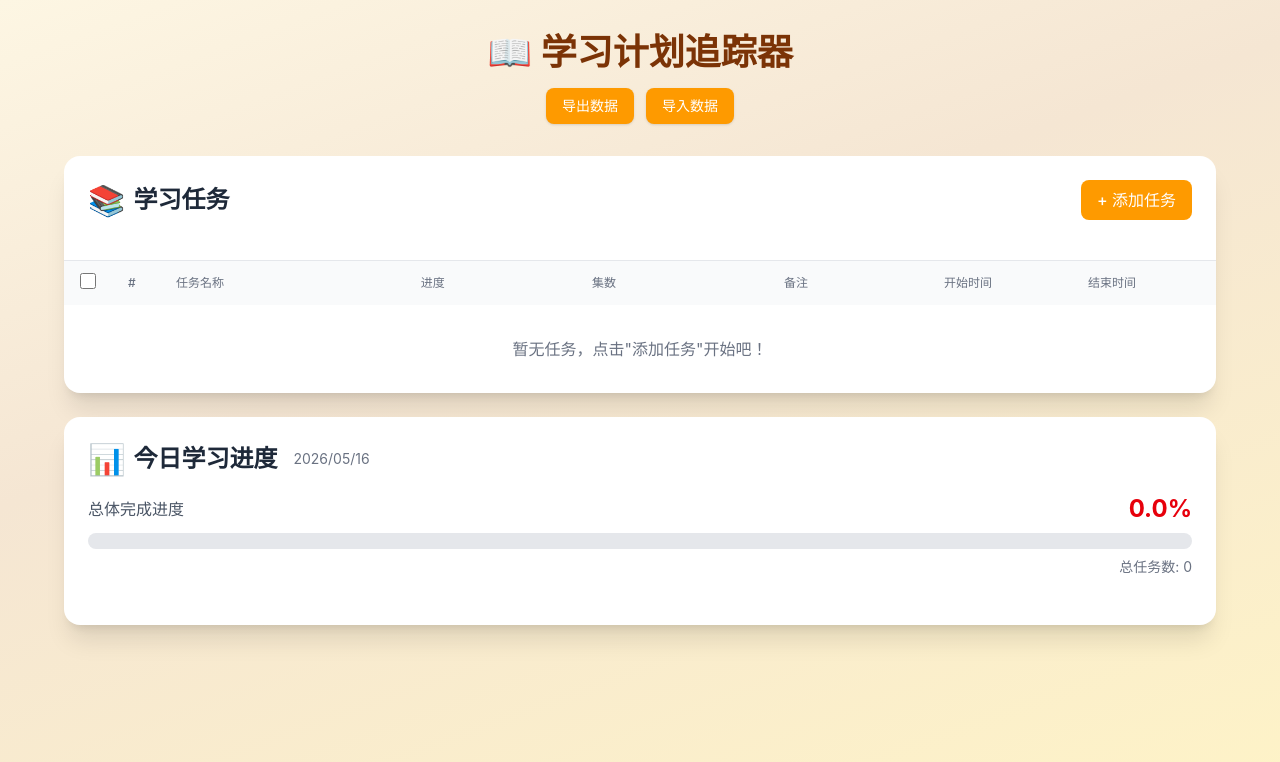
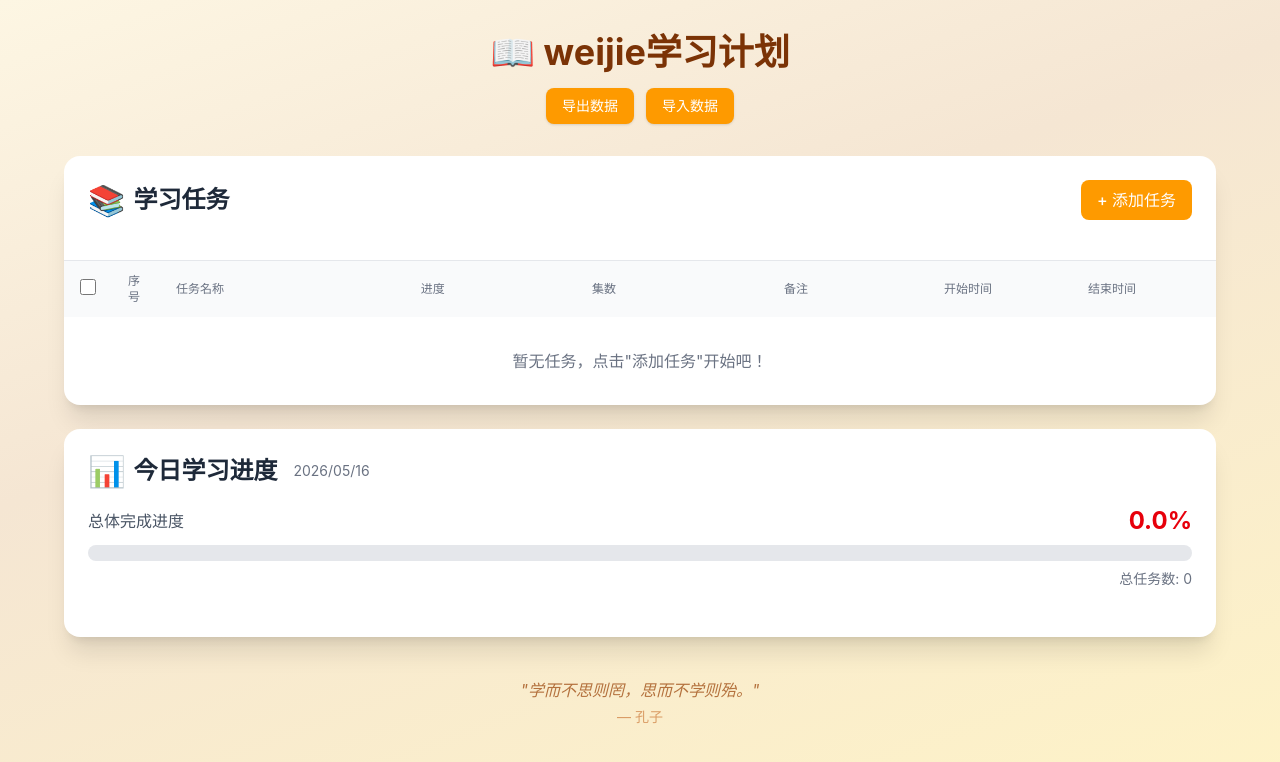
Before and after one commit to weijie380/study-tracker, a React (Vite) app: page / in a window 1280 px wide. Shown: the top 762 px of the page. Built offline with nearby package versions, Linux system fonts and the light colour scheme.

Commit message:
Add rotating quote footer at page bottom

```diff
--- a/src/App.jsx
+++ b/src/App.jsx
@@ -1,6 +1,7 @@
 import { useRef } from 'react';
 import TaskModule from './TaskModule';
 import ProgressModule from './ProgressModule';
+import QuoteFooter from './QuoteFooter';
 import { storage } from './storage';
 
 function App() {
@@ -48,7 +49,7 @@ function App() {
     <div className="min-h-screen py-8 px-4">
       <div className="max-w-6xl mx-auto">
         <header className="text-center mb-8">
-          <h1 className="text-4xl font-bold text-amber-900 mb-2">📖 学习计划追踪器</h1>
+          <h1 className="text-4xl font-bold text-amber-900 mb-2">📖 weijie学习计划</h1>
           <div className="flex justify-center gap-3 mt-4">
             <button
               onClick={handleExport}
@@ -76,6 +77,8 @@ function App() {
           <TaskModule />
           <ProgressModule />
         </div>
+
+        <QuoteFooter />
       </div>
     </div>
   );
--- /dev/null
+++ b/src/QuoteFooter.jsx
@@ -0,0 +1,47 @@
+import { useState, useEffect } from 'react';
+
+const QUOTES = [
+  { text: '学而不思则罔，思而不学则殆。', author: '孔子' },
+  { text: '千里之行，始于足下。', author: '老子' },
+  { text: '书山有路勤为径，学海无涯苦作舟。', author: '韩愈' },
+  { text: '业精于勤，荒于嬉；行成于思，毁于随。', author: '韩愈' },
+  { text: 'The only way to do great work is to love what you do.', author: 'Steve Jobs' },
+  { text: 'Stay hungry, stay foolish.', author: 'Steve Jobs' },
+  { text: '知之者不如好之者，好之者不如乐之者。', author: '孔子' },
+  { text: '温故而知新，可以为师矣。', author: '孔子' },
+  { text: '活到老，学到老。', author: '谚语' },
+  { text: 'It does not matter how slowly you go as long as you do not stop.', author: 'Confucius' },
+];
+
+function QuoteFooter() {
+  const [index, setIndex] = useState(0);
+  const [fade, setFade] = useState(true);
+
+  useEffect(() => {
+    const interval = setInterval(() => {
+      setFade(false);
+      setTimeout(() => {
+        setIndex(prev => (prev + 1) % QUOTES.length);
+        setFade(true);
+      }, 400);
+    }, 6000);
+    return () => clearInterval(interval);
+  }, []);
+
+  const quote = QUOTES[index];
+
+  return (
+    <footer className="text-center mt-10 pb-6">
+      <div
+        className={`transition-opacity duration-400 ${fade ? 'opacity-100' : 'opacity-0'}`}
+      >
+        <p className="text-amber-800/70 italic text-base leading-relaxed">
+          "{quote.text}"
+        </p>
+        <p className="text-amber-700/50 text-sm mt-1">— {quote.author}</p>
+      </div>
+    </footer>
+  );
+}
+
+export default QuoteFooter;
--- a/src/TaskModule.jsx
+++ b/src/TaskModule.jsx
@@ -235,7 +235,7 @@ function TaskModule({ onProgressUpdate }) {
                   className="w-4 h-4 text-amber-600 rounded focus:ring-amber-500"
                 />
               </th>
-              <th className="px-4 py-3 text-left text-xs font-medium text-gray-500 uppercase w-12">#</th>
+              <th className="px-4 py-3 text-left text-xs font-medium text-gray-500 uppercase w-12">序号</th>
               <th className="px-4 py-3 text-left text-xs font-medium text-gray-500 uppercase">任务名称</th>
               <th className="px-4 py-3 text-left text-xs font-medium text-gray-500 uppercase">进度</th>
               <th className="px-4 py-3 text-left text-xs font-medium text-gray-500 uppercase w-48">集数</th>
```
